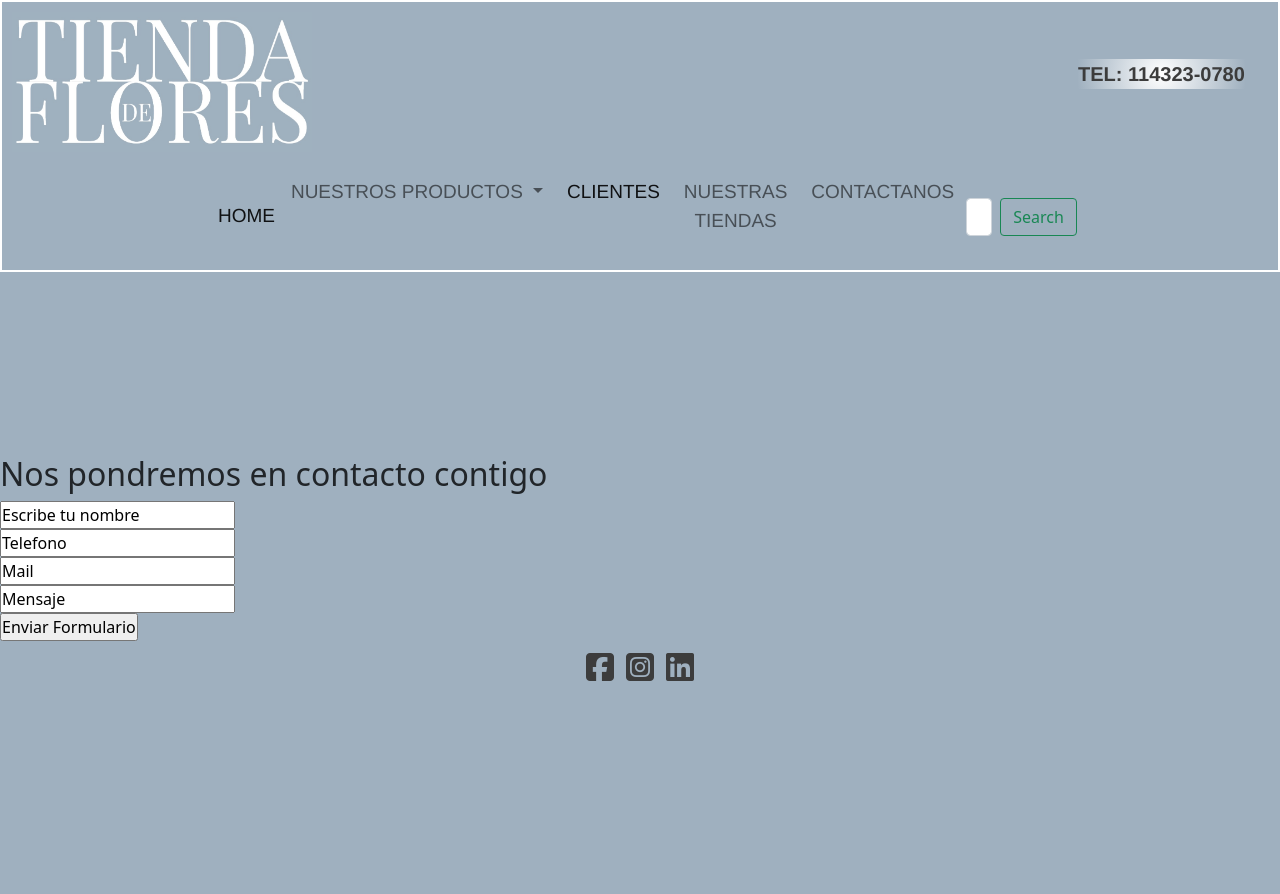
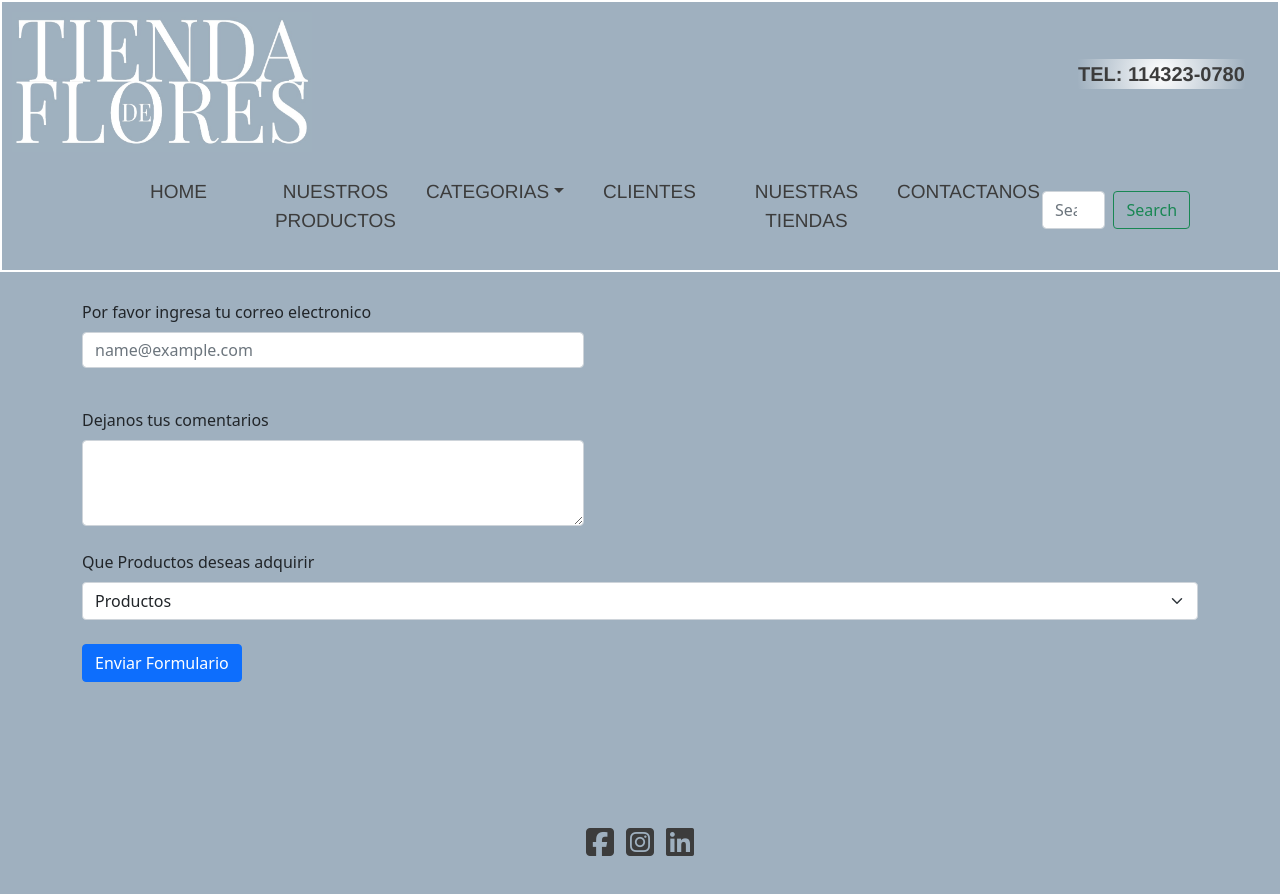
Before and after one commit to Federicodelporto/proyectos, a plain HTML site: page paginas/Contactanos.html in a window 1280 px wide. Drawn offline with nearby package versions, Linux system fonts and the light colour scheme.

Commit message:
version segunda preentrega

```diff
--- a/paginas/Contactanos.html
+++ b/paginas/Contactanos.html
@@ -13,6 +13,11 @@
     <!--css-->
     <link rel="stylesheet" href="../style.css">
 
+    <!-- Imagen de Pestaña -->
+    <link rel="shortcut icon"
+        href="https://cdn-icons.flaticon.com/png/512/4592/premium/4592112.png?token=exp=1644080850~hmac=c95dd82d84140a76fa417421d2cebdf1" />
+
+
     <!--font Awesome-->
     <script src="https://kit.fontawesome.com/fc4ac0a0f8.js" crossorigin="anonymous"></script>
 
@@ -25,7 +30,8 @@
             <header class="header">
                 <div class="logoTel">
                     <div>
-                        <img class="headerImg" src="../Imagenes/Logo.jpg" alt="Logo Tienda de Flores">
+                        <a href="../index.html"><img class="headerImg" src="../Imagenes/Logo.jpg"
+                                alt="Logo Tienda de Flores"></a>
                     </div>
                     <div class="tlfno1">
                         <p class="headerContacto"> TEL: 114323-0780</p>
@@ -34,7 +40,6 @@
                 <div class="nav">
                     <nav class="navbar navbar-expand-lg navbar-light">
                         <div class="container-fluid $gray-600">
-                            <a class="navbar-brand opciones" href="../index.html">HOME</a>
                             <button class="navbar-toggler" type="button" data-bs-toggle="collapse"
                                 data-bs-target="#navbarSupportedContent" aria-controls="navbarSupportedContent"
                                 aria-expanded="false" aria-label="Toggle navigation">
@@ -42,12 +47,17 @@
                             </button>
                             <div class="collapse navbar-collapse" id="navbarSupportedContent">
                                 <ul class="navbar-nav me-auto mb-2 mb-lg-0 linksHtml">
+                                    <li class="nav-item">
+                                        <a class="nav-link active opciones" href="../index.html">HOME</a>
+                                    </li>
+                                    <li class="nav-item">
+                                        <a class="nav-link active opciones" href="./Nuestrosproductos.html">NUESTROS
+                                            PRODUCTOS</a>
+                                    </li>
                                     <li class="nav-item dropdown">
-                                        <a class="nav-link dropdown-toggle opciones" href=".Nuestrosproductos.html"
-                                            id="navbarDropdown" role="button" data-bs-toggle="dropdown"
-                                            aria-expanded="false">
-                                            NUESTROS PRODUCTOS
-                                        </a>
+                                        <a class="nav-link dropdown-toggle opciones" href="./Nuestrosproductos.html"
+                                            id="navbarDropdown" data-bs-toggle="dropdown"
+                                            aria-expanded="false">CATEGORIAS</a>
                                         <ul class="dropdown-menu" aria-labelledby="navbarDropdown">
                                             <li><a class="dropdown-item opciones" href="#">RAMOS</a></li>
                                             <li><a class="dropdown-item opciones" href="#">ARREGLOS</a></li>
@@ -66,7 +76,8 @@
                                     </li>
                                 </ul>
                                 <form class="d-flex">
-                                    <input class="form-control me-2" type="search" placeholder="Search" aria-label="Search">
+                                    <input class="form-control me-2" type="search" placeholder="Search"
+                                        aria-label="Search">
                                     <button class="btn btn-outline-success" type="submit">Search</button>
                                 </form>
                             </div>
@@ -75,17 +86,30 @@
                 </div>
             </header>
         </div>
-        <div class="div11">
+        <div class="container div11">
             <main class="main">
-                <div class="formularioContacto">
-                    <h2>Nos pondremos en contacto contigo</h2>
-                    <form action="">
-                        <input type="text" value="Escribe tu nombre" autocomplete="name"><br>
-                        <input type="tel" value="Telefono" autocomplete="tel"><br>
-                        <input type="email" value="Mail" autocomplete="email"><br>
-                        <input type="text" value="Mensaje"><br>
-                        <input type="Submit" value="Enviar Formulario">
-                    </form>
+
+                <div class="mb-3">
+                    <label for="exampleFormControlInput1" class="form-label">Por favor ingresa tu correo
+                        electronico</label>
+                    <input type="email" class="form-control" id="exampleFormControlInput1"
+                        placeholder="name@example.com">
+                </div> <br>
+                <div class="mb-3">
+                    <label for="exampleFormControlTextarea1" class="form-label">Dejanos tus comentarios</label>
+                    <textarea class="form-control" id="exampleFormControlTextarea1" rows="3"></textarea>
+                    <br>
+                    <label for="exampleFormControlTextarea1" class="form-label">Que Productos deseas adquirir</label>
+                    <br>
+                    <select class="form-select" aria-label="Default select example">
+                        <option selected>Productos</option>
+                        <option value="1">Ramos</option>
+                        <option value="2">Arreglos</option>
+                        <option value="3">Plantas</option>
+                    </select>
+                    <br>
+                    <button type="button" class="btn btn-primary">Enviar Formulario</button>
+
                 </div>
             </main>
         </div>
--- a/style.css
+++ b/style.css
@@ -38,6 +38,7 @@ body{
     width: 100%;
     border: solid 2px;
     border-color: white;
+    z-index: 1;
 }
 
 .logoTel{
@@ -79,16 +80,26 @@ body{
 
 nav{
     margin-top: 10px;
-    width: 70%;
+    width: 88%;
 }
 
 .opciones{
-    font-family: Helvetica, Arial, sans-serif;
-    font-size: 19px;
-    text-decoration: none;
     color: #f3eded;
     margin-left: 4px;
     margin-right: 4px;
+}
+
+.nav-link{
+    font-family: Helvetica, Arial, sans-serif !important;
+    font-size: 19px !important;
+    color:#3C3C3C !important;
+    width: 149px !important;
+    height: 60px !important;
+    justify-content: center !important;
+}
+
+.nav-link:hover{
+    color: #f3eded !important;
 }
 
 ul{
@@ -172,15 +183,17 @@ h3{
 .footer{
     display: flex;
     justify-content: center;
-    margin-top: -150px;
     background-color: #9FB0BF;
     width: 100%;
-    height: 100px;
 }
 
 footer a i{
     color: #3C3C3C;
     margin: 6px;
+}
+
+footer a i:hover{
+    color: #f3eded;
 }
 
 /*Productos*/
@@ -318,14 +331,19 @@ tr:hover td{
 }
 .div11 { grid-area: 3 / 1 / 7 / 6;
     height: 530px;
+    margin-top: 150px;
 }
 .div12 { grid-area: 7 / 1 / 8 / 6;
     height: 40px;
 }
 
-.formularioContacto{
-    margin-top: 300px;
-    padding-top: 80px;
+.div11 .form-control{
+    width: 45% !important;
+    height: 5% !important;
+    }
+
+.div12 .footer{
+    margin-top: -200px;
 }
 
 /*Clientes*/
@@ -385,23 +403,23 @@ h4 {
 
 @keyframes opiniones {
     0%{
-        background-image: url(./Imagenes/opinion1.jpg);
+        background-image: url(./Imagenes/nike-logo.jpg);
     }
 
     25%{
-        background-image: url(./Imagenes/opinion2.jpg);
+        background-image: url(./Imagenes/logo\ raybann.jpg);
     }
 
     50%{
-        background-image: url(./Imagenes/opinion3.jpg);
+        background-image: url(./Imagenes/mc\ donalds.jpg);
     }
 
     75%{
-        background-image: url(./Imagenes/opinion4.jpg);
+        background-image: url(./Imagenes/antartica.jpg);
     }
 
     100%{
-        background-image: url(./Imagenes/opinion5.jpg);
+        background-image: url(./Imagenes/bakery.jpg);
     }
 }
 
@@ -437,6 +455,13 @@ nav{
 
 .opciones {
      font-size: 11px;
+}
+
+.nav-link{
+    width: 100px !important;
+    height: 50px !important;
+    font-size: 11px !important;
+    background-color: #9FB0BF !important;
 }
 
 .mainImg {
@@ -505,4 +530,8 @@ nav{
     height: 700px;
 }
 
+.div11{
+    margin-top: 90px;
 }
+
+}
```
Also changed, not shown: index.html (+13 -6 lines), paginas/Clientes.html (+13 -7 lines), paginas/Nuestrastiendas.html (+16 -8 lines), paginas/Nuestrosproductos.html (+16 -8 lines), Imagenes/Loguito.jpg (deleted), Imagenes/NP.jpg (deleted), Imagenes/NuestrosProductos.jpg (deleted), Imagenes/Ramo.jpg (deleted), Imagenes/Ramos.jpg (deleted), Imagenes/antartica.jpg (added), Imagenes/bakery.jpg (added), Imagenes/facebook.svg (deleted), Imagenes/hogar.png (deleted), Imagenes/instagram.png (deleted), 4 more files.
